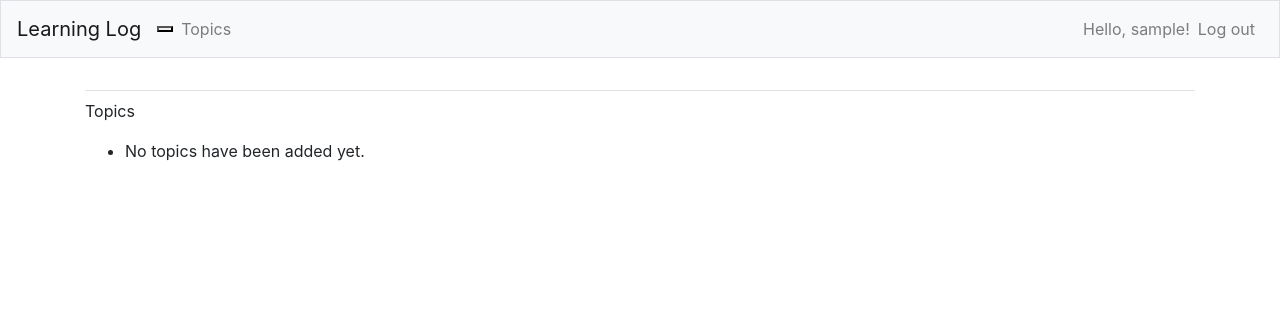
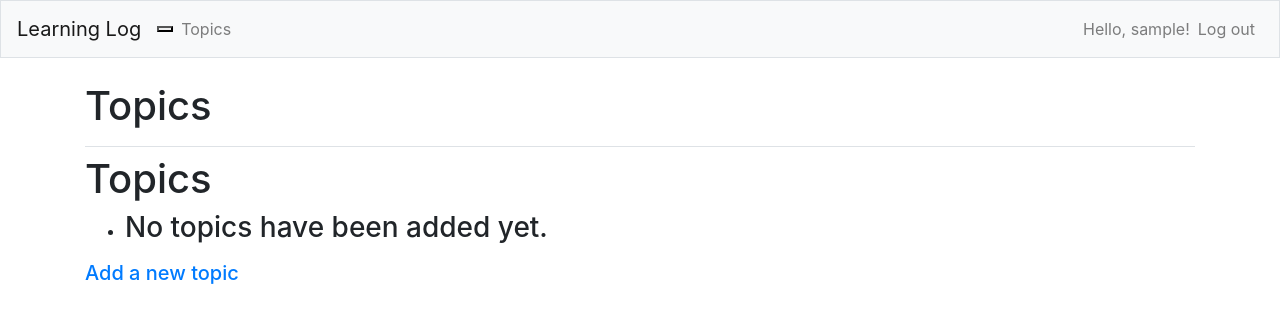
Before and after one commit to NikitHome/learning-log-app, a Django app: page /topics/ in a window 1280 px wide. Shown: the top 323 px of the page. Run offline with Django 3.2, Linux system fonts and the light colour scheme; the visitor is signed in with stand-in values (Sample User, id 1); data that the repository does not hold is empty; some libraries are stand-ins or nearby versions.

Commit message:
Update topics.html

```diff
--- a/learning_log/learning_logs/templates/learning_logs/topics.html
+++ b/learning_log/learning_logs/templates/learning_logs/topics.html
@@ -2,16 +2,32 @@
 
 {% block content %}
 
-  <p>Topics</p>
+  {% block page_header %}
+    <h1>Topics</h1>
+  {% endblock page_header %}
 
   <ul>
     {% for topic in topics %}
       <li>
-        <a href="{% url 'learning_logs:topic' topic.id %}">{{ topic }}</a>
+        <h3>
+          <a href="{% url 'learning_logs:topic' topic.id %}">
+            {{ topic }}
+          </a>
+        </h3>
       </li>
     {% empty %}
-      <li>No topics have been added yet.</li>
+      <li>
+        <h3>
+          No topics have been added yet.
+        </h3>
+      </li>
     {% endfor %}
   </ul>
 
+  <h5>
+    <a href="{% url 'learning_logs:new_topic' %}">
+      Add a new topic
+    </a>
+  </h5>
+
 {% endblock content %}
```
